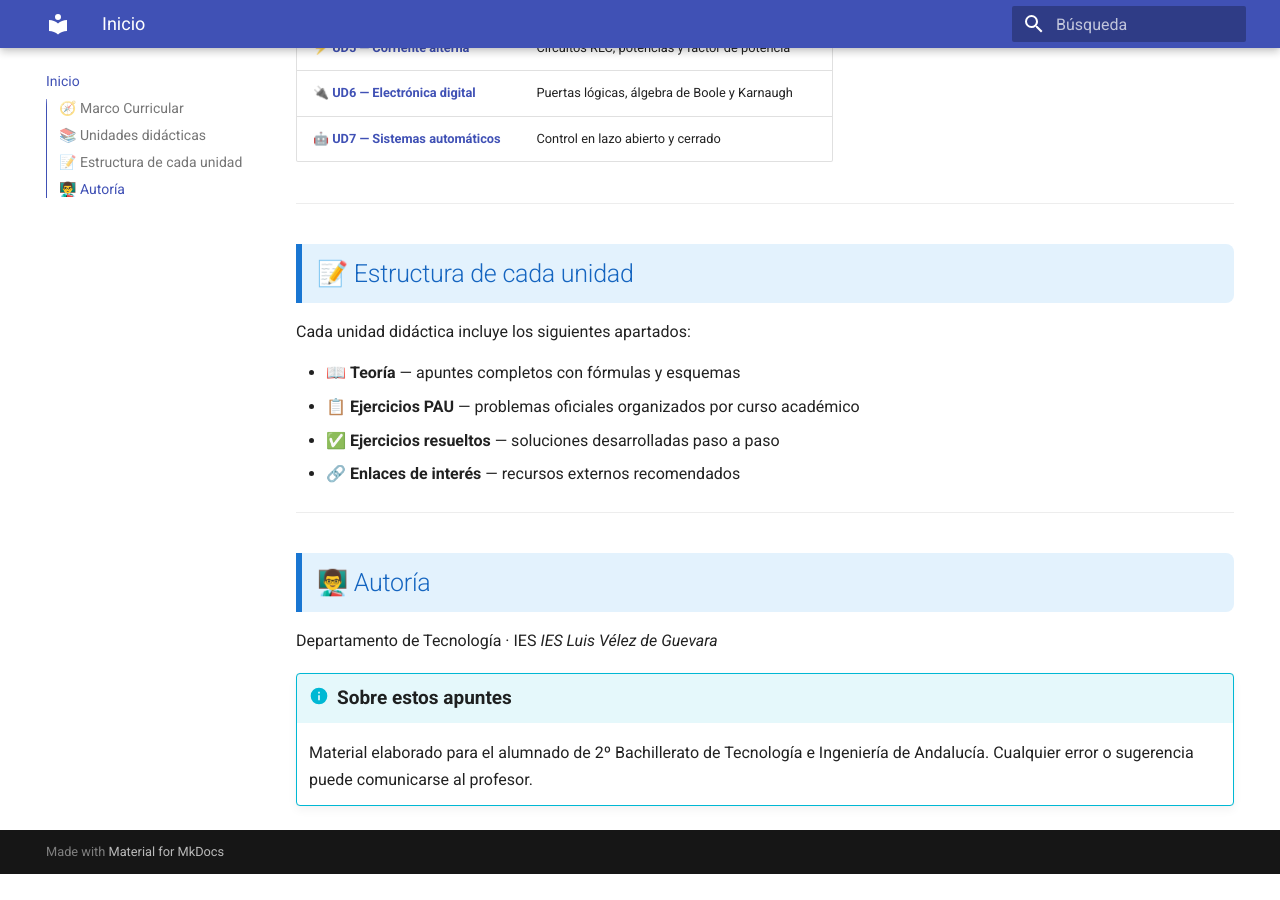
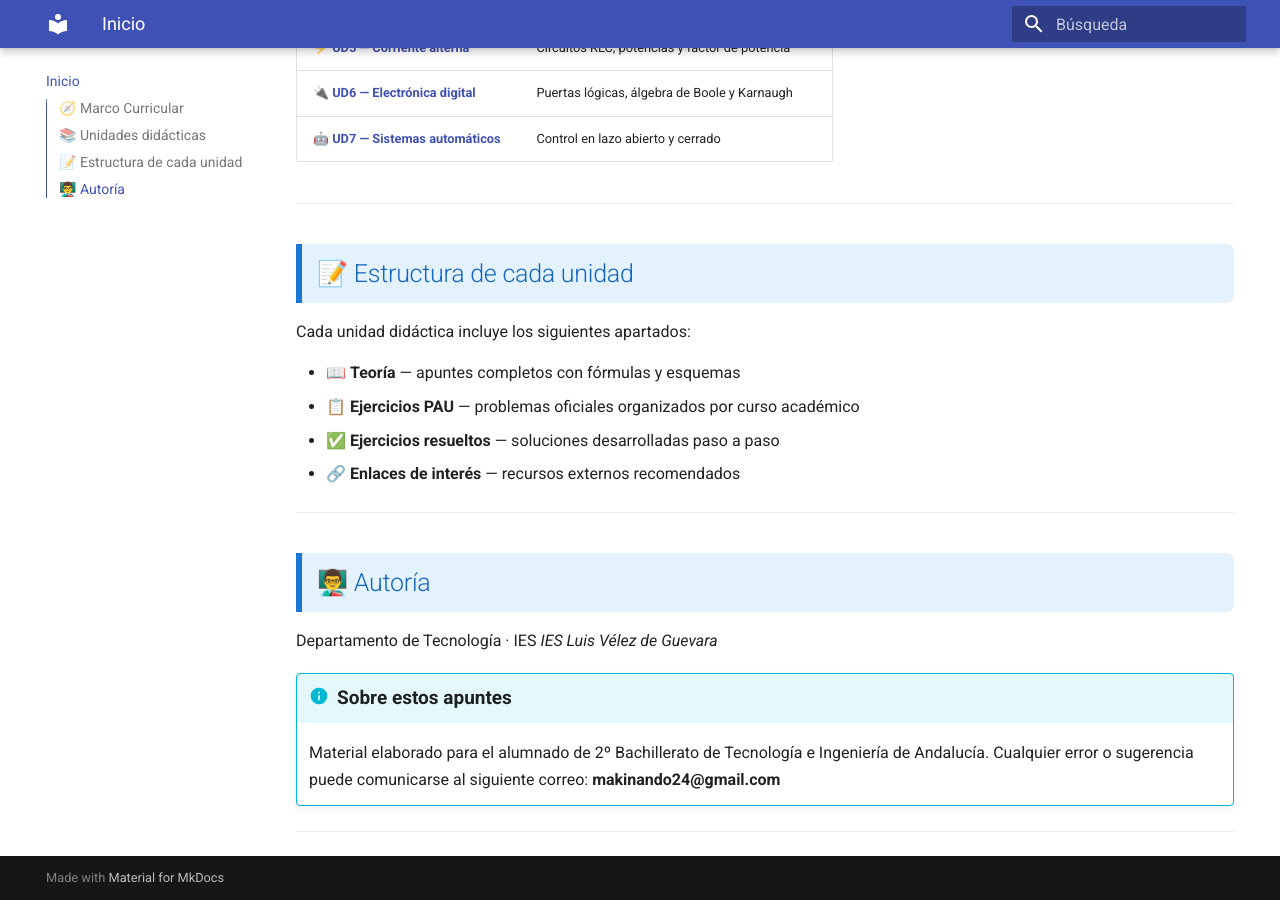
Before and after one commit to makinando/tecnologia2bach, an MkDocs documentation site: the page built from docs/index.md, in a window 1280 px wide and 900 px high, scrolled down 776 px. Built offline with MkDocs 1.6.1 and Material for MkDocs 9.7.7, drawn with Linux system fonts in a browser that asks for light colours; before the commit the page ends 1650 px from its top, so only the background shows below that.

Commit message:
varios cambios

```diff
--- a/docs/index.md
+++ b/docs/index.md
@@ -38,4 +38,6 @@ Cada unidad didáctica incluye los siguientes apartados:
 Departamento de Tecnología · IES *IES Luis Vélez de Guevara*
 
 !!! info "Sobre estos apuntes"
-    Material elaborado para el alumnado de 2º Bachillerato de Tecnología e Ingeniería de Andalucía. Cualquier error o sugerencia puede comunicarse al profesor.
+    Material elaborado para el alumnado de 2º Bachillerato de Tecnología e Ingeniería de Andalucía. Cualquier error o sugerencia puede comunicarse al siguiente correo:  **makinando24@gmail.com**
+
+---
```
Also changed, not shown: docs/ud2_estructuras/pau_ud2.md (+2 -2 lines), site/index.html, site/search/search_index.json, site/ud2_estructuras/pau_ud2/index.html, 1 other file.
